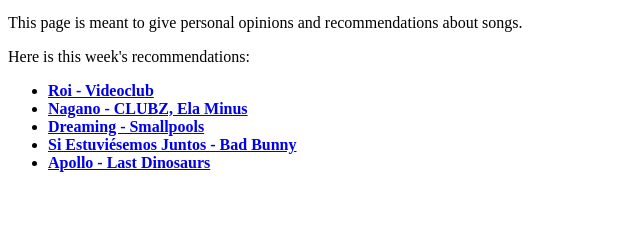
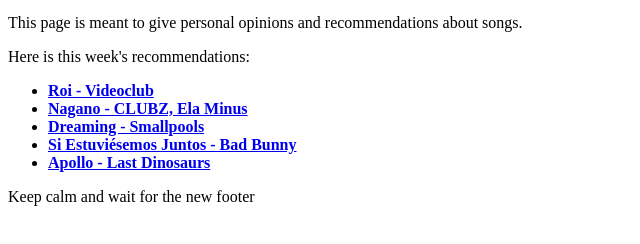
Before and after one commit to ionuser13/Music-project, a plain HTML site: page index.html in a window 1280 px wide. Shown: the part 134-378 px from the top of the page, without its empty margins (0-640 px from the left). Drawn offline with Linux system fonts and the light colour scheme.

Commit message:
Changes in footer

```diff
--- a/index.html
+++ b/index.html
@@ -34,7 +34,7 @@
       </section>
     </main>
     <footer>
-
+      <p>Keep calm and wait for the new footer</p>
     </footer>
   </body>
 </html>
```
